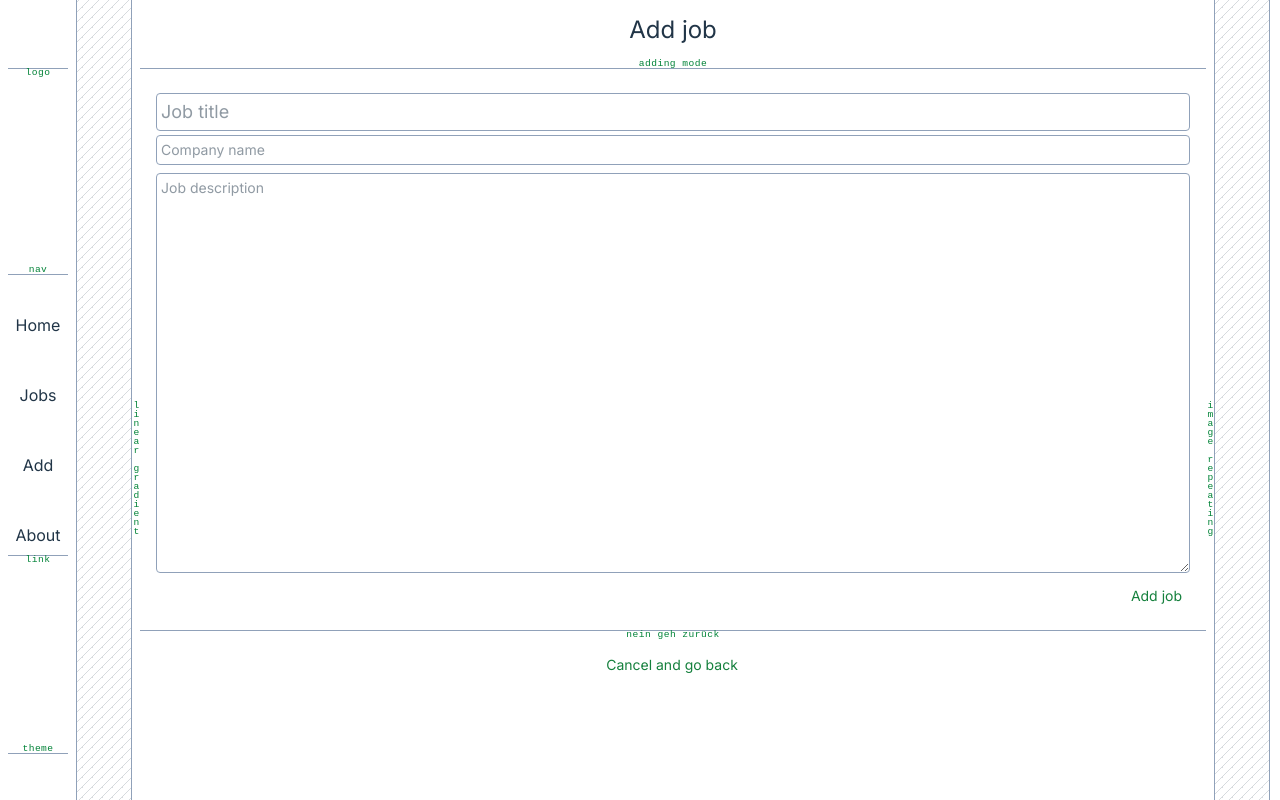
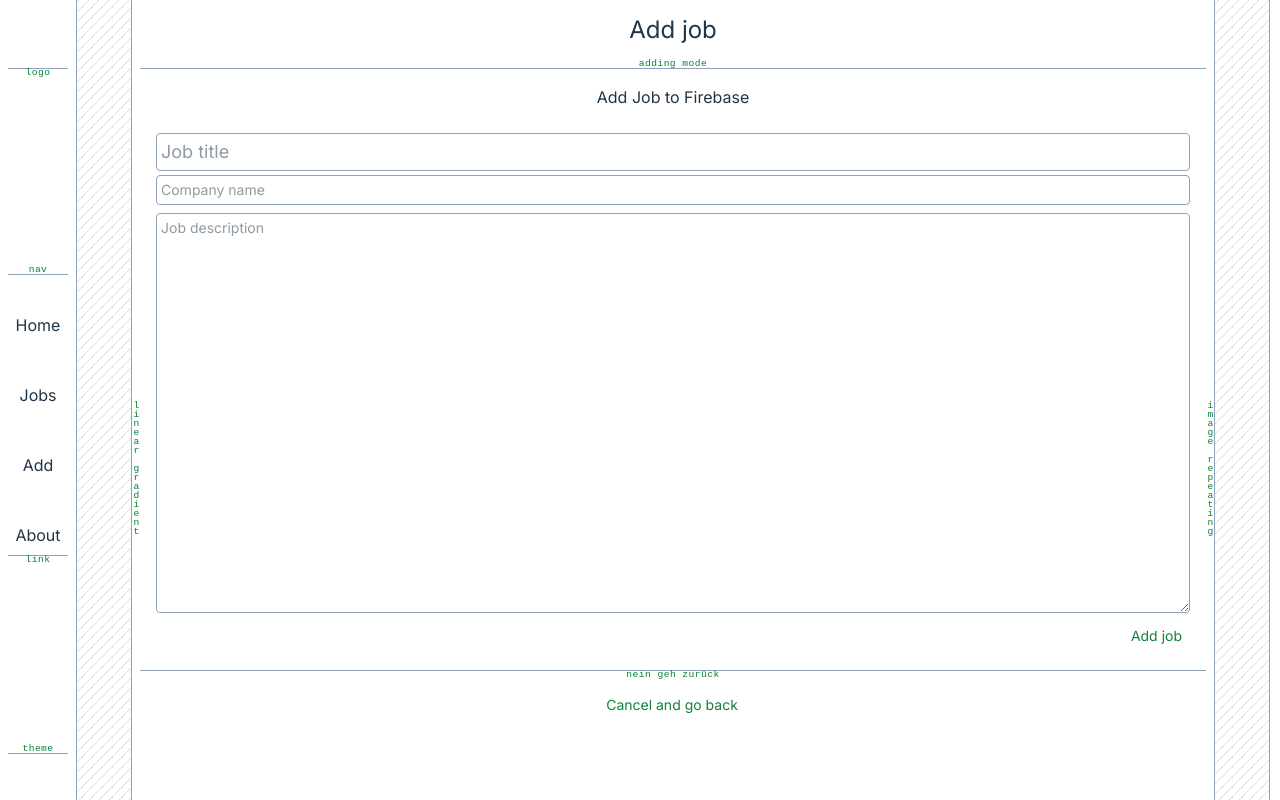
Before and after one commit to AndrasE/applied, a Vue app: page /add in a window 1280 px wide. Built offline with nearby package versions, Linux system fonts and the light colour scheme; no server answers; some icons are missing.

Commit message:
setting up firebase real time database

```diff
--- a/src/components/job-cards/JobCard.vue
+++ b/src/components/job-cards/JobCard.vue
@@ -42,8 +42,7 @@ watch(
       // Populate with existing job data for editing
       Object.assign(editableJob, props.job);
       console.log(
-        "JobCard.vue: editableJob populated for 'editing' for job id:",
-        editableJob.id
+        "JobCard.vue: editableJob populated for 'editing' for job id:"
       );
     }
   },
--- /dev/null
+++ b/src/config/database.ts
@@ -0,0 +1,10 @@
+// src/config/database.ts
+import { getDatabase } from "firebase/database";
+import { app } from "./firebase";
+
+// Use the env variable for the database URL
+const databaseURL = import.meta.env.VITE_FIREBASE_DB_URL;
+
+const database = getDatabase(app, databaseURL);
+
+export { database };
--- a/src/types/job.ts
+++ b/src/types/job.ts
@@ -10,11 +10,9 @@ export type JobStatus =
   | undefined;
 
 export interface Job {
-  id: number;
   title: string;
   description: string;
   company: string;
-  link: string;
   status?: JobStatus;
   date?: string;
 }
--- a/src/views/AddView.vue
+++ b/src/views/AddView.vue
@@ -1,26 +1,64 @@
 <script setup lang="ts">
 import { ref } from "vue";
+import { database } from "../config/database";
+import { ref as dbRef, push } from "firebase/database";
 import Container from "@/components/ui/Container.vue";
 import JobCard from "@/components/job-cards/JobCard.vue";
 import RouterButton from "@/components/ui/RouterButton.vue";
 import Divider from "@/components/ui/Divider.vue";
 import PageHeader from "@/components/ui/PageHeader.vue";
+import { useRouter } from "vue-router";
+
+// Define Job type
+type JobStatus =
+  | "applied"
+  | "1st round"
+  | "2nd round"
+  | "3rd round"
+  | "rejected"
+  | "no response"
+  | "job offer"
+  | undefined;
 
 interface Job {
-  id: number;
   title: string;
   description: string;
   company: string;
-  link: string;
+  status?: JobStatus;
+  date?: string;
 }
 
+// Router for navigation after save
+const router = useRouter();
+
+// Default job state
 const job = ref<Job>({
-  id: 0,
-  title: "",
-  description: "",
-  company: "",
-  link: "",
+  title: "asd",
+  description: "asd",
+  company: "asd",
+  status: "applied",
+  date: getTodayFormatted(),
 });
+
+// Format today as dd/mm/yy
+function getTodayFormatted(): string {
+  const today = new Date();
+  const dd = String(today.getDate()).padStart(2, "0");
+  const mm = String(today.getMonth() + 1).padStart(2, "0");
+  const yy = String(today.getFullYear()).slice(-2);
+  return `${dd}/${mm}/${yy}`;
+}
+
+// Save to Firebase Realtime Database
+async function addJobToFirebase() {
+  try {
+    const jobsRef = dbRef(database, "jobs"); // adds to /jobs path
+    await push(jobsRef, job.value);
+    router.push("/jobs"); // go back to job list
+  } catch (error) {
+    console.error("Error adding job:", error);
+  }
+}
 </script>
 
 <template>
@@ -28,22 +66,29 @@ const job = ref<Job>({
     <PageHeader label="Add job" />
     <Divider label="adding mode" labelPosition="top" />
 
+    <div class="flex justify-end px-4 pt-4">
+      <button @click="addJobToFirebase" class="btn btn-primary">
+        Add Job to Firebase
+      </button>
+    </div>
     <div
       class="flex flex-col items-center w-full justify-between margin950and640 border-color">
       <JobCard
         viewingMode="adding"
         class="w-full border-0 border-b sm:border-0 rounded-none pb-3 sm:pb-0 pt-0"
-        :key="job.id"
         :job="job" />
     </div>
+
     <Divider label="nein geh zurück" labelPosition="bottom" />
     <RouterButton
       as="link"
+      @click="addJobToFirebase"
       :to="`/jobs`"
       iconPosition="left"
       label="Cancel and go back "
       icon="heroicons-solid:arrow-left"
-      customClass="pr-5 py-4 " />
+      customClass="pr-5 py-4" />
   </Container>
+
   <p v-else class="p-6">Job not found.</p>
 </template>
```
